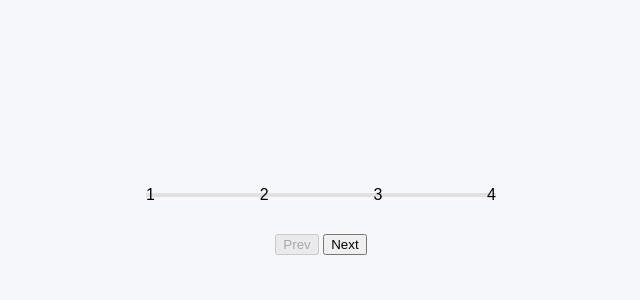
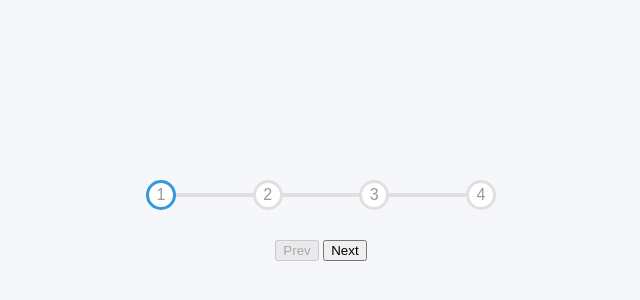
Before and after one commit to AntZoo/50-projects, a plain HTML site: page progress_steps/index.html in a window 1280 px wide. Shown: the part 180-480 px from the top of the page, without its empty margins (319-959 px from the left). Drawn offline with Linux system fonts and the light colour scheme; a web font is replaced by a local one.

Commit message:
styling for the circles

```diff
--- a/progress_steps/style.css
+++ b/progress_steps/style.css
@@ -56,3 +56,20 @@ body {
   z-index: -1;
   transition: 0.4s ease;
 }
+
+.circle {
+  background-color: #fff;
+  color: #999;
+  border-radius: 50%;
+  height: 30px;
+  width: 30px;
+  display: flex;
+  align-items: center;
+  justify-content: center;
+  border: 3px solid var(--line--border--empty);
+  transition: 0.4s ease;
+}
+
+.circle.active {
+  border-color: var(--line--border--fill);
+}
```
